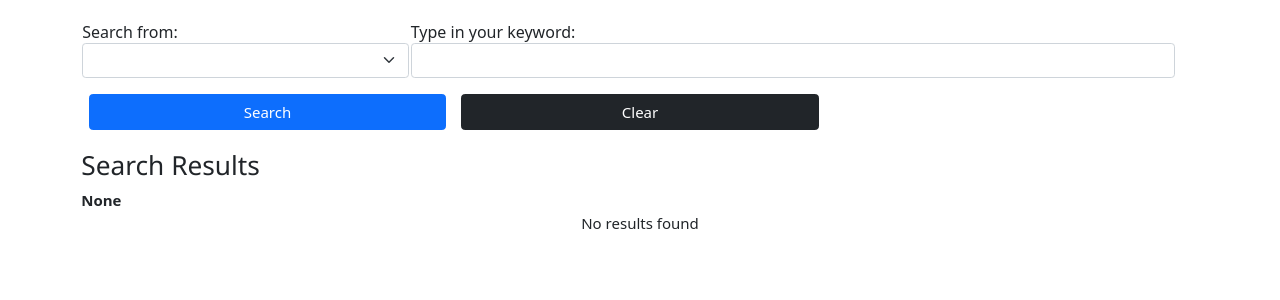
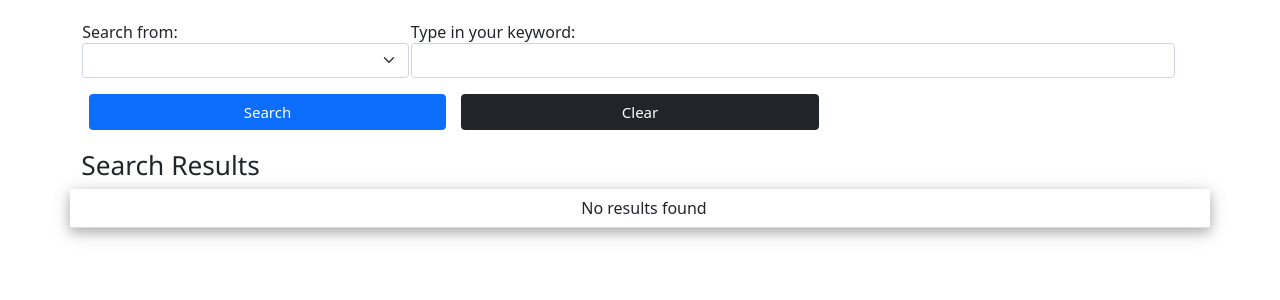
Before and after one commit to azw2rz/smart_grocery_finder, a PHP site: page /grocery.php in a window 1280 px wide. Shown: the part 113-413 px from the top of the page. Run offline with PHP 8.4, Linux system fonts and the light colour scheme; the visitor is signed in with stand-in values (Sample User, id 1); data comes from the database, SQL or seed files in the repository.

Commit message:
minor visual fix

```diff
--- a/grocery.php
+++ b/grocery.php
@@ -90,13 +90,7 @@ if ($_SERVER['REQUEST_METHOD'] == 'GET')
         <h3>Search Results</h3>
         <div class="row justify-content-center">
             <?php if ($result_type == ""): ?>
-                <thead>
-                    <tr style="background-color:#B0B0B0">
-                        <th width="100%"><b>None</b></th>
-                        <!-- <th><b>Update?</b></th>
-                        <th><b>Delete?</b></th> -->
-                    </tr>
-                </thead>
+
             <?php elseif ($result_type == "item"): ?>
 
             <?php elseif ($result_type == "store"): ?>
@@ -108,9 +102,11 @@ if ($_SERVER['REQUEST_METHOD'] == 'GET')
             <?php endif; ?>
 
             <?php if (empty($list_of_results)): ?>
-                <tr>
-                    <td colspan="5" style="text-align: center;">No results found</td>
-                </tr>
+                <table class="w3-table w3-bordered w3-card-4 center" style="width:100%">
+                    <tr>
+                        <td colspan="5" style="text-align: center;">No results found</td>
+                    </tr>
+                </table>
             <?php elseif ($result_type == "item"): ?>
                 <table class="w3-table w3-bordered w3-card-4 center" style="width:100%">
                 <thead>
```
